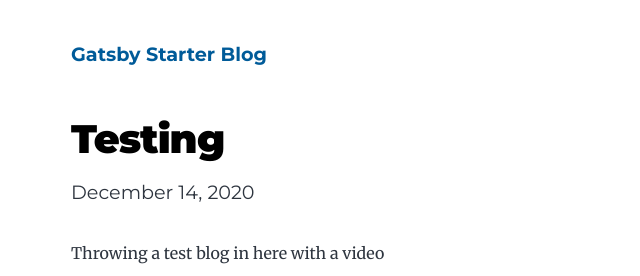
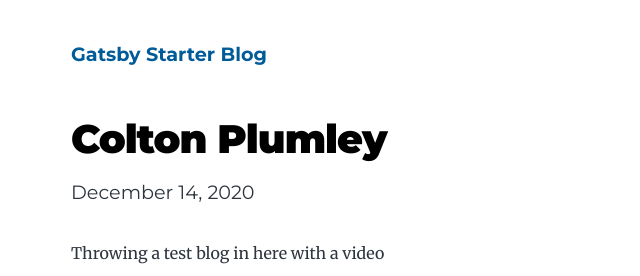
Before and after one commit to olivebaptistchurch/production, a Gatsby site: page /testing/ in a window 1280 px wide. Shown: the top 276 px of the page, without its empty margins (253-893 px from the left). Built offline with nearby package versions, Linux system fonts and the light colour scheme; Gatsby itself is replaced by a stand-in of ours.

Commit message:
Update Baptisms “testing/index”

```diff
--- a/content/baptisms/testing/index.md
+++ b/content/baptisms/testing/index.md
@@ -1,5 +1,5 @@
 ---
-name: Testing
+name: Colton Plumley
 date: 2020-12-14T05:08:24.736Z
 video: https://res.cloudinary.com/olive-baptist-church/video/upload/v1607922593/IMG_0451_ppkrhk.mp4
 ---
```
